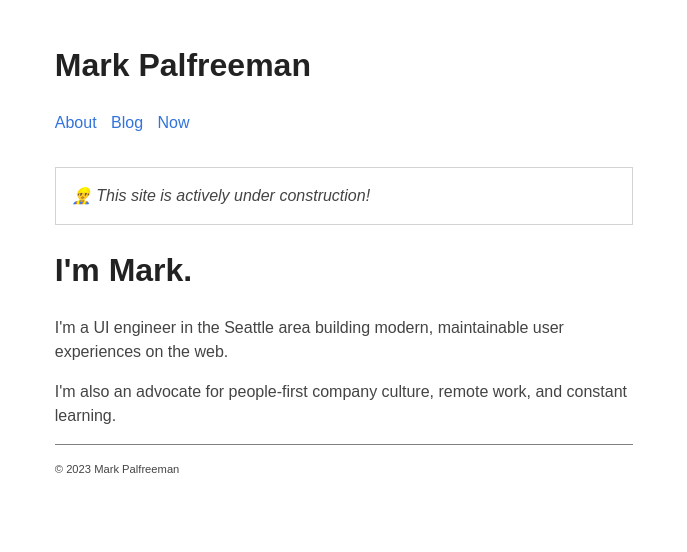
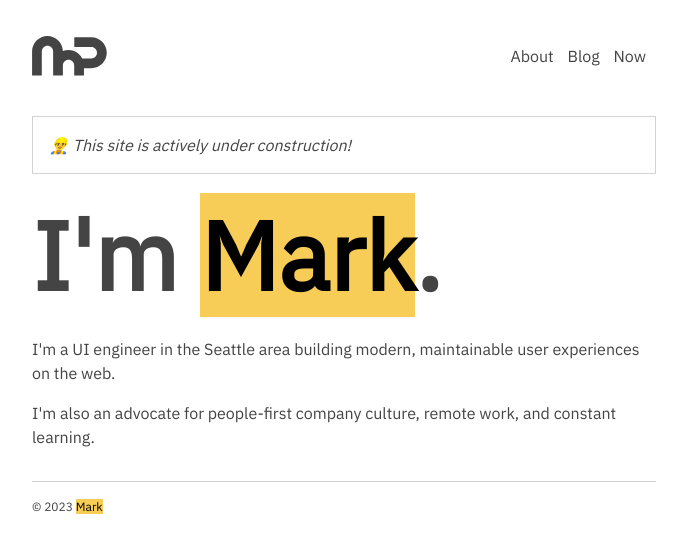
Before and after one commit to markpalfreeman/palf, an Astro site: page / in a window 1280 px wide. Shown: the whole page, without its empty margins (296-983 px from the left). Built offline with nearby package versions, Linux system fonts and the light colour scheme; Astro itself is replaced by a stand-in of ours.

Commit message:
set base text styles with yellow <mark>

```diff
--- a/src/components/Footer.astro
+++ b/src/components/Footer.astro
@@ -5,12 +5,13 @@ const today = new Date();
 ---
 
 <footer>
-  &copy; {today.getFullYear()} {SITE_TITLE}
+  &copy; {today.getFullYear()} <mark>Mark</mark>
 </footer>
 <style>
   footer {
-    border-top: 1px solid gray;
+    font-size: 0.75rem;
+    margin-top: 2rem;
     padding: 1rem 0;
-    font-size: 0.7rem;
+    border-top: 1px solid lightgray;
   }
 </style>
--- a/src/components/Header.astro
+++ b/src/components/Header.astro
@@ -1,10 +1,13 @@
 ---
 import HeaderLink from './HeaderLink.astro';
+import Logo from './Logo.astro';
 import { SITE_TITLE } from '../config';
 ---
 
 <header>
-  <h1><a href="/">{SITE_TITLE}</a></h1>
+  <a href="/" aria-label="Home">
+    <Logo width={75} color="#444"></Logo>
+  </a>
   <nav>
     <HeaderLink href="/about">About</HeaderLink>
     <HeaderLink href="/blog">Blog</HeaderLink>
@@ -13,10 +16,18 @@ import { SITE_TITLE } from '../config';
 </header>
 <style>
   header {
-    margin-bottom: 2em;
+    display: flex;
+    justify-content: space-between;
+    align-items: center;
+    padding: 1rem 0;
+    margin-bottom: 1.5em;
   }
 
-  h1 a:not(:hover) {
+  a {
+    line-height: 0;
+  }
+
+  a:not(:hover):not(.active) {
     text-decoration: none;
     color: inherit;
   }
--- a/src/components/HeaderLink.astro
+++ b/src/components/HeaderLink.astro
@@ -8,7 +8,7 @@ const isActive = href === pathname || href === pathname.replace(/\/$/, '');
 ---
 
 <a href={href} class:list={[className, { active: isActive }]} {...props}>
-	<slot />
+  <slot />
 </a>
 <style>
   a {
--- /dev/null
+++ b/src/components/Logo.astro
@@ -0,0 +1,22 @@
+---
+export interface Props {
+  color?: string;
+  width?: number;
+}
+
+let { color = "black", width = 100 } = Astro.props;
+---
+
+<svg width={width} viewBox="0 0 303 160" xmlns="http://www.w3.org/2000/svg" preserveAspectRatio="xMidYMid meet">
+  <path d="M239.7 5.5H170.8V44.8H239.7C252.3 44.8 262.6 55.1 262.6 67.7C262.6 80.3 252.3 90.6 239.7 90.6H203.5H202.9C192.3 69.9 170.7 56.6 147.5 56.6C139.6 56.6 131.9 58.1 124.6 61V58.8H124.5C122.5 26.5 95.1 0.5 62.5 0.5C28.2 0.5 0.299988 28.4 0.299988 62.7V159.7H39.6V62.7C39.6 50.1 49.9 39.8 62.5 39.8C75.1 39.8 85.4 50.1 85.4 62.7V159.7H124.7V118.8C124.7 106.2 135 95.9 147.6 95.9C160.2 95.9 170.5 106.2 170.5 118.8V157.2L170.6 159.7H209.9V130H239.9C274.2 130 302.1 102.1 302.1 67.8C302.1 33.5 274 5.5 239.7 5.5Z" fill={color}/>
+</svg>
+
+<style>
+  svg:hover {
+    transform: scale(1.2);
+    transition: all 0.3s cubic-bezier(0.075, 0.82, 0.165, 1);
+  }
+  svg:hover path {
+    fill: #555;
+  }
+</style>
--- a/src/layouts/BlogPost.astro
+++ b/src/layouts/BlogPost.astro
@@ -27,10 +27,6 @@ const {
         font-size: 2em;
         margin: 0.25em 0 0;
       }
-      hr {
-        border-top: 1px solid #ddd;
-        margin: 1rem 0;
-      }
     </style>
   </head>
 
--- a/src/pages/index.astro
+++ b/src/pages/index.astro
@@ -14,7 +14,7 @@ import { SITE_TITLE, SITE_DESCRIPTION } from '../config';
     <Header title={SITE_TITLE} />
     <main>
       <blockquote>👷‍♂️ This site is actively under construction!</blockquote>
-      <h1>I'm Mark.</h1>
+      <h1>I'm <mark>Mark</mark>.</h1>
       <p>I'm a UI engineer in the Seattle area building modern, maintainable user experiences on the web.</p>
 
       <p>I'm also an advocate for people-first company culture, remote work, and constant learning.</p>
@@ -22,3 +22,11 @@ import { SITE_TITLE, SITE_DESCRIPTION } from '../config';
     <Footer />
   </body>
 </html>
+
+<style>
+  h1 {
+    font-size: 6rem;
+    line-height: 1.2;
+    margin: 0.25em 0;
+  }
+</style>
--- a/src/styles/global.css
+++ b/src/styles/global.css
@@ -1,10 +1,5 @@
-/*
-  The CSS in this style tag is based off of Bear Blog's default CSS.
-  https://github.com/HermanMartinus/bearblog/blob/297026a877bc2ab2b3bdfbd6b9f7961c350917dd/templates/styles/blog/default.css
-  License MIT: https://github.com/HermanMartinus/bearblog/blob/master/LICENSE.md
- */
 body {
-  font-family: Merriweather, sans-serif;
+  font-family: IBM Plex Sans, sans-serif;
   margin: auto;
   padding: 20px;
   max-width: 65ch;
@@ -16,19 +11,8 @@ body {
   color: #444;
 }
 
-h1,
-h2,
-h3,
-h4,
-h5,
-h6,
-strong,
-b {
-  color: #222;
-}
-
 a {
-  color: #3273dc;
+  color: cornflowerblue;
 }
 
 nav a {
@@ -76,3 +60,12 @@ blockquote {
   padding: 1em;
   margin: 0;
 }
+
+mark {
+  background-color: #f8cd57;
+}
+
+hr {
+  border: none;
+  border-bottom: 1px solid lightgray;
+}
```
Also changed, not shown: src/pages/now.md (+1 -1 lines).
